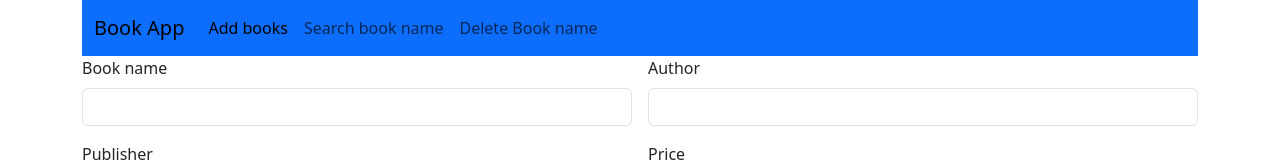
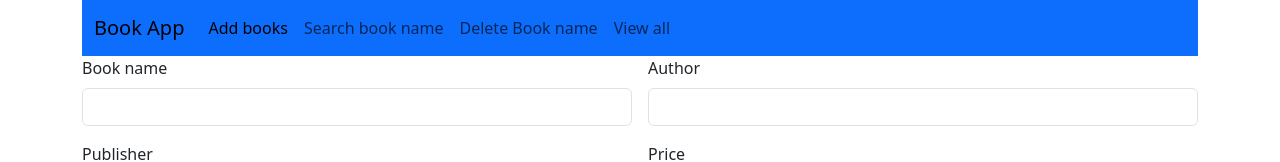
Before and after one commit to Poojahh/Book-App, a plain HTML site: page index.html in a window 1280 px wide. Shown: the top 162 px of the page. Drawn offline with nearby package versions, Linux system fonts and the light colour scheme.

Commit message:
Search name

```diff
--- a/index.html
+++ b/index.html
@@ -33,6 +33,12 @@
                   <li class="nav-item">
                     <a class="nav-link" href="deletebook.html">Delete Book name</a>
                   </li>
+
+
+                  <li class="nav-item">
+                    <a class="nav-link" href="viewall.html">View all </a>
+                  </li>
+
                 </ul>
 
               </div>
```
